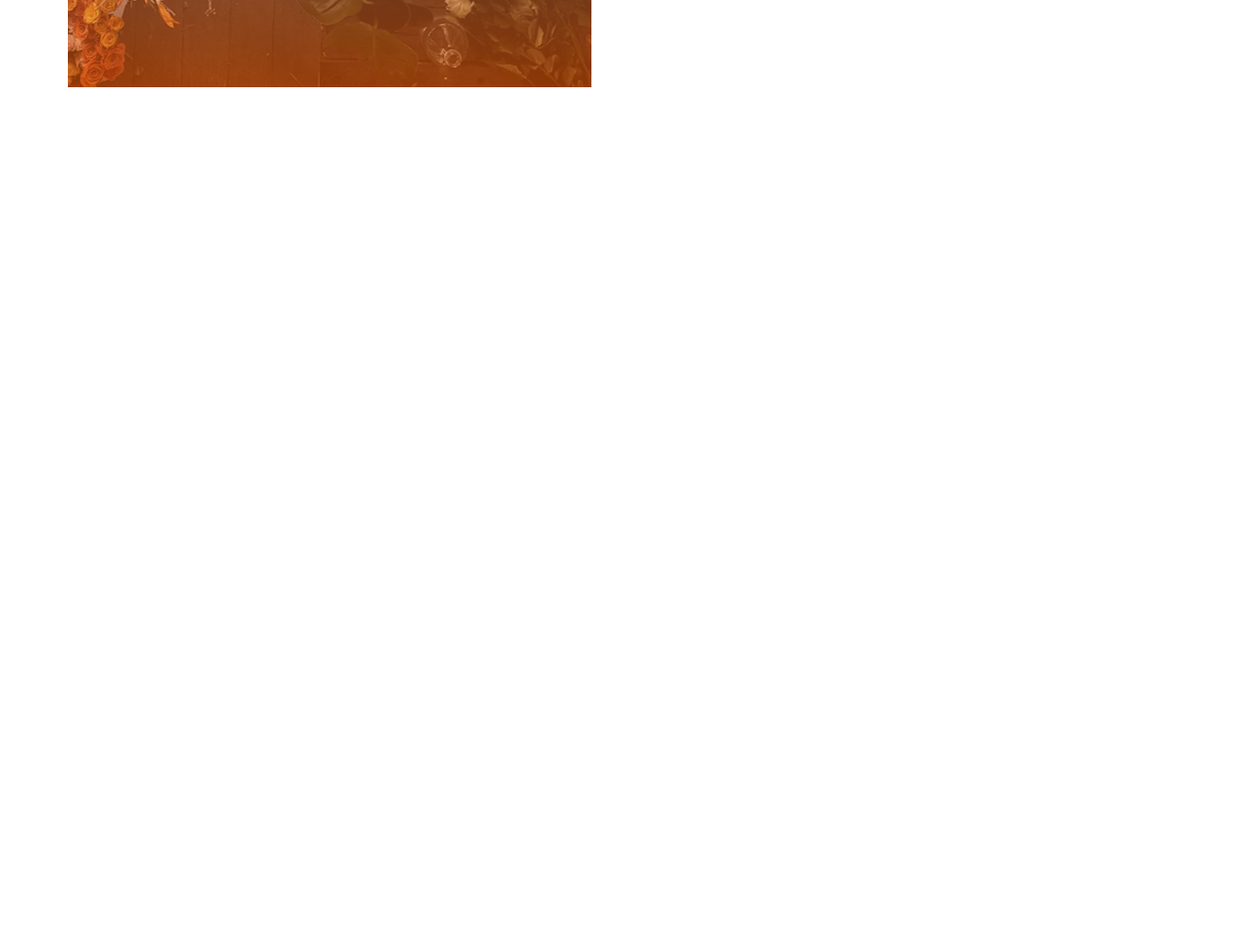
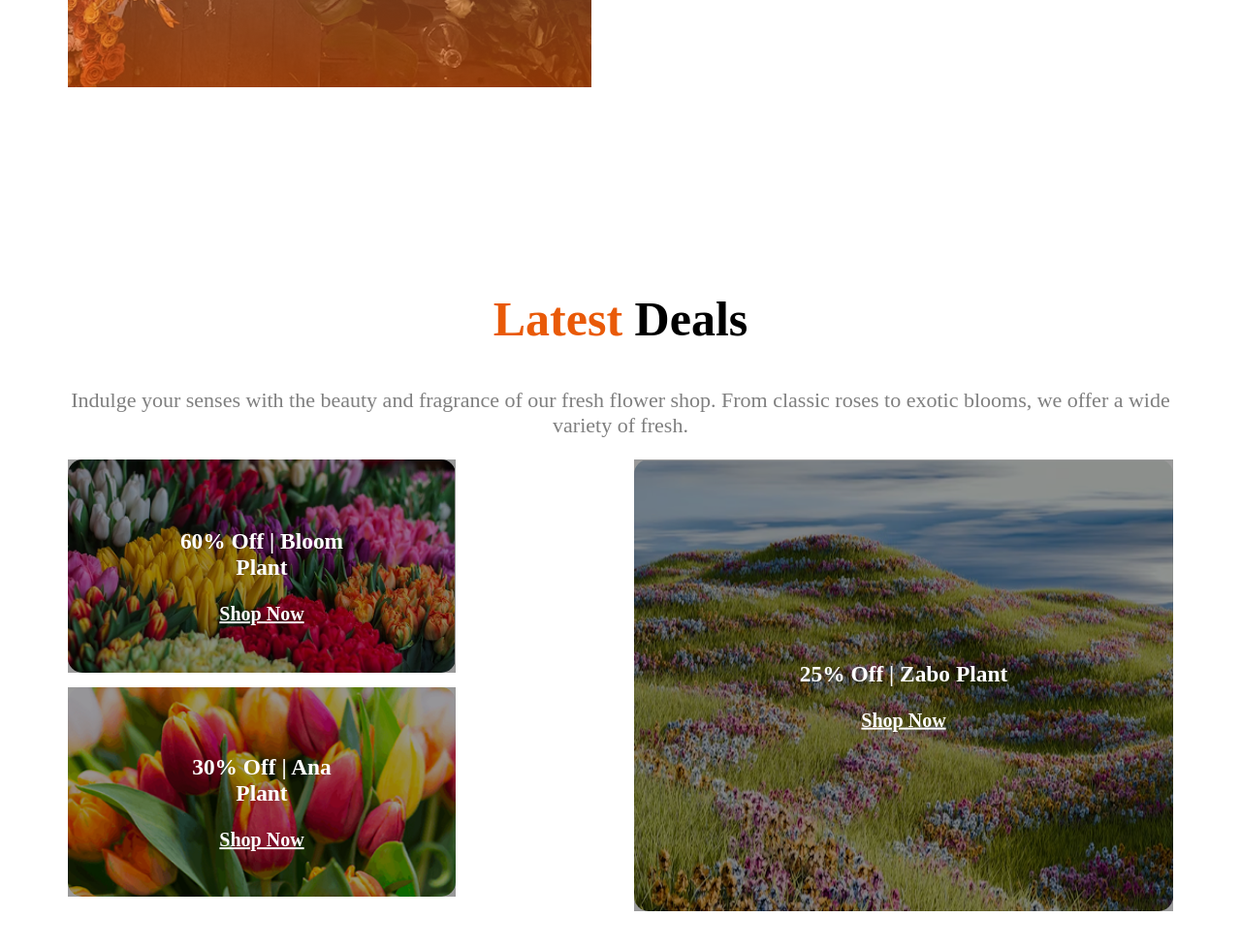
Before and after one commit to parvezelias375/B12A02, a plain HTML site: page index.html in a window 1280 px wide. Shown: the part 2374-3353 px from the top of the page at 97% size. Before the commit the page ends 2674 px from the top, so only its background shows below. Drawn offline with nearby package versions, Linux system fonts and the light colour scheme.

Commit message:
added latest deals section

```diff
--- a/index.html
+++ b/index.html
@@ -87,7 +87,7 @@
 </div>
 <div class="plants-lover-text">
     <h2 class="plant-title">
-        Flower & Plants Lover
+        Flower & Plants <br>Lover
     </h2>
     <ul  class="plant-description">
         <li class="text">Indulge your senses with the beauty and fragrance of our fresh flower shop. From classic roses to exotic blooms, we offer a wide variety of fresh.</li>
@@ -96,6 +96,39 @@
 </ul>
 </div>
 </section>
+<section class="latest-deals">
+<div class="deals-text">
+    <h2 class="delas-title"><span class="title-color">Latest</span> Deals</h2>
+    <p class="deals-description">Indulge your senses with the beauty and fragrance
+        of our fresh flower shop. From classic roses to exotic blooms, we offer a wide variety of fresh.</p>
+</div>
+<div class="row">
+    <div class="collage">
+<div class="text-on-img">
+    <img src="assets/deal-bloom.png" alt="">
+    <div class="overlay"></div>
+    <div class="text-img">
+        <h3>60% Off | Bloom Plant</h3>
+    <a href="">Shop Now</a></div>
+</div>
+<div class="text-on-img">
+    <img src="assets/deal-ana.png" alt="">
+    <div class="overlay"></div>
+    <div class="text-img"><h3>30% Off | Ana  Plant</h3>
+        <a href="">Shop Now</a>
+    </div>
+
+</div>
+</div>
+<div class="one-pic text-on-img"><img src="assets/deal-zabo.png" alt="">
+    <div class="overlay"></div>
+<div class="text-img-2"><h3>25% Off | Zabo Plant</h3>
+<a href="">Shop Now</a>
+</div>
+
+</div>
+</div>
+</section>
     </main>
     <footer>
 
--- a/styles/style.css
+++ b/styles/style.css
@@ -138,6 +138,98 @@ text-align: center;
 ul li{
     margin-bottom: 20px;
 }
+/* latest-delas */
+.latest-deals{
+    max-width: 1140px;
+    margin: 133px auto;
+}
+.deals-text{
+    text-align: center;
+}
+.delas-title{
+    font-size: 50px;
+    font-weight: bold;
+}
+.deals-description{
+    font-size: 22px;
+    color: rgba(0, 0, 0, 0.5);
+}
+.row {
+    display: flex;
+    gap: 28px;
+
+}
+.row img{
+
+    border-radius: 15px;
+    max-width: 1140px;
+
+
+}
+.collage img{
+height: calc((100% - 5px)/2 );
+margin-bottom: 15px;
+
+}
+.one-pic{
+
+    max-width: 753px 423px;
+}
+
+.row > div{
+    flex: 1;
+}
+
+.text-on-img img{
+    width: 100%;
+    height: 100%;
+    display: block;
+}
+.text-on-img{
+    position: relative;
+   width: 400px;
+}
+.text-img{
+    position: absolute;
+    top: 50%;
+    left: 50%;
+    transform: translate(-50%, -50%);
+    color: #FFFFFF;
+    font-size: 20px;
+    font-weight: bold;
+    text-align: center;
+    z-index: 2;
+
+
+}
+.overlay{
+position: absolute;
+top: 0;
+left: 0;
+width: 100%;
+height: 100%;
+background-color: rgba(0, 0, 0, 0.4);
+
+}
+.text-img a{
+    color: #FFFFFF;
+}
+.text-img-2{
+     position: absolute;
+    top: 50%;
+    left: 50%;
+    transform: translate(-50%, -50%);
+    color: #FFFFFF;
+    font-size: 20px;
+    font-weight: bold;
+    text-align: center;
+    z-index: 2;
+
+
+}
+.text-img-2 a{
+    color: #FFFFFF;
+}
 /* Responsive for mobile */
     @media screen and (max-width: 576px) {
       .nav-link {
```
